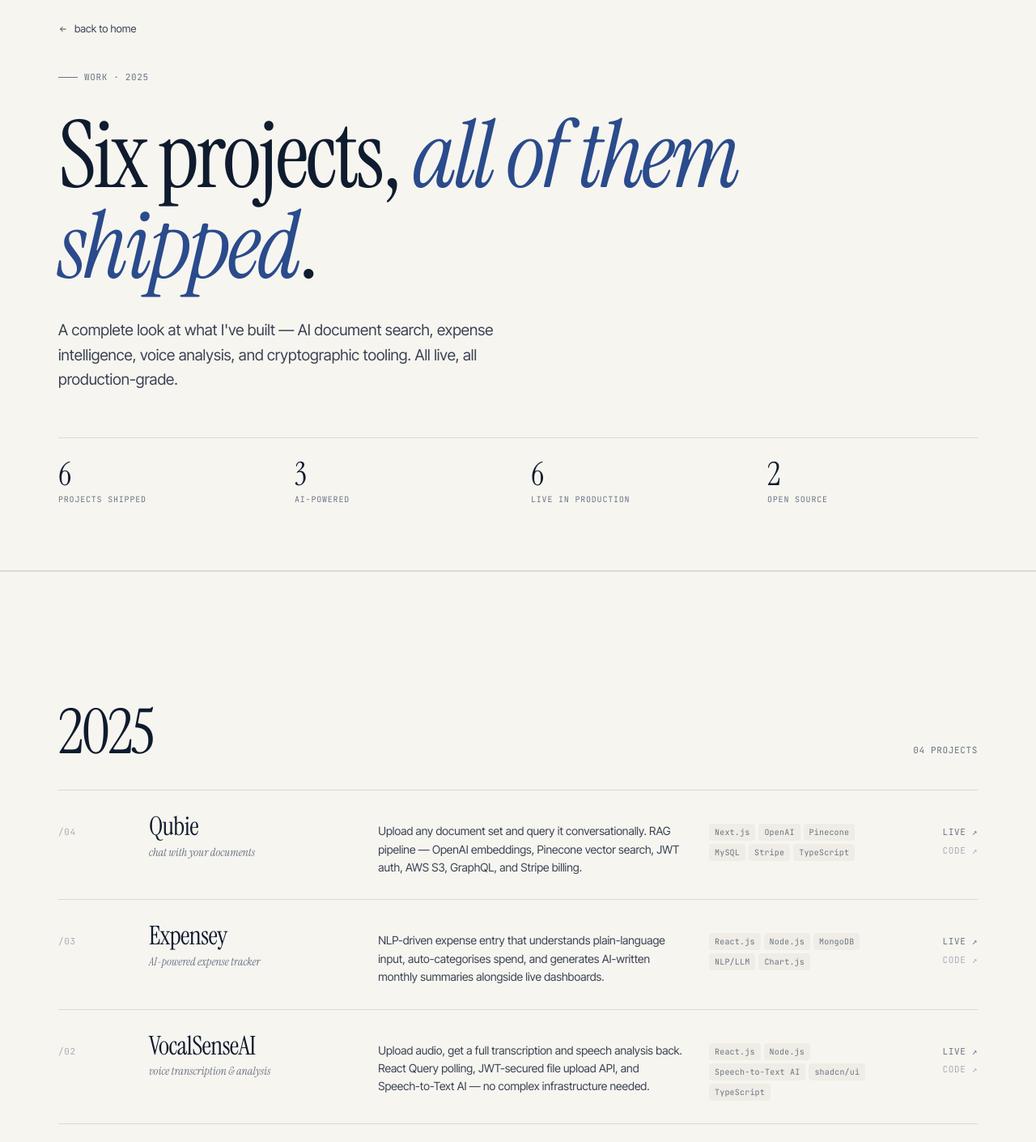
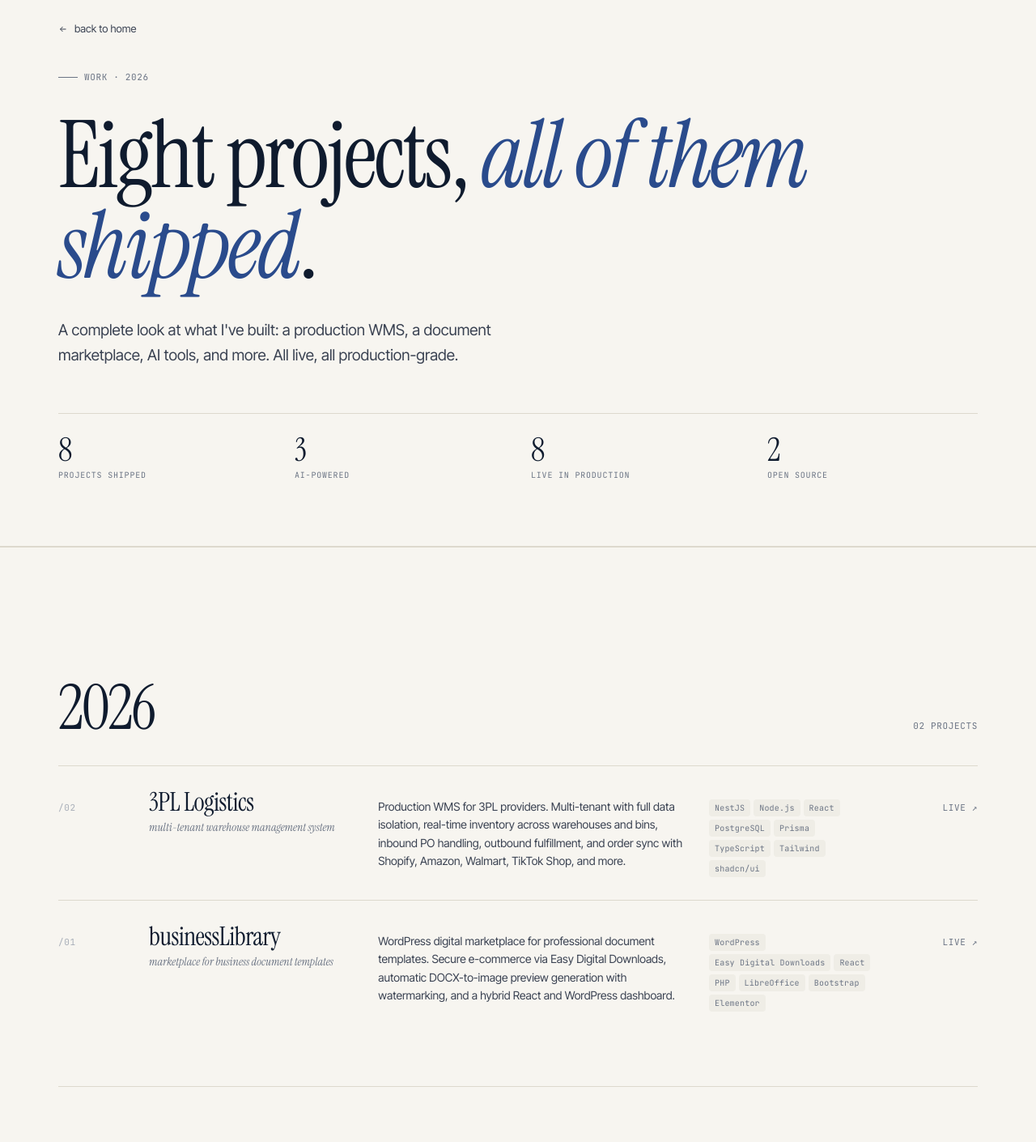
Before and after one commit to usmanashraff/usman-codes, a Next.js app: page /projects in a window 1280 px wide. Shown: the part 120-1530 px from the top of the page at 81% size. Built offline with nearby package versions, Linux system fonts and the light colour scheme.

Commit message:
new projects

```diff
--- a/app/page.tsx
+++ b/app/page.tsx
@@ -13,7 +13,7 @@ export default function Home() {
       <Header />
       <main>
         <HeroSection />
-        <ProjectsSection limit={4} />
+        <ProjectsSection limit={3} />
         <ServicesSection />
         <AboutSection />
         <TestimonialsSection />
--- a/app/projects/page.tsx
+++ b/app/projects/page.tsx
@@ -8,6 +8,28 @@ import Footer from "@/components/Footer";
 
 const ARCHIVE = [
   {
+    year: "2026",
+    count: "02 projects",
+    projects: [
+      {
+        n: "/02",
+        title: "3PL Logistics",
+        sub: "multi-tenant warehouse management system",
+        desc: "Production WMS for 3PL providers. Multi-tenant with full data isolation, real-time inventory across warehouses and bins, inbound PO handling, outbound fulfillment, and order sync with Shopify, Amazon, Walmart, TikTok Shop, and more.",
+        tags: ["NestJS", "Node.js", "React", "PostgreSQL", "Prisma", "TypeScript", "Tailwind", "shadcn/ui"],
+        href: "https://3pl-logistics.eleaderz.com/",
+      },
+      {
+        n: "/01",
+        title: "businessLibrary",
+        sub: "marketplace for business document templates",
+        desc: "WordPress digital marketplace for professional document templates. Secure e-commerce via Easy Digital Downloads, automatic DOCX-to-image preview generation with watermarking, and a hybrid React and WordPress dashboard.",
+        tags: ["WordPress", "Easy Digital Downloads", "React", "PHP", "LibreOffice", "Bootstrap", "Elementor"],
+        href: "https://businesslibrary.com.au/",
+      },
+    ],
+  },
+  {
     year: "2025",
     count: "04 projects",
     projects: [
@@ -15,7 +37,7 @@ const ARCHIVE = [
         n: "/04",
         title: "Qubie",
         sub: "chat with your documents",
-        desc: "Upload any document set and query it conversationally. RAG pipeline — OpenAI embeddings, Pinecone vector search, JWT auth, AWS S3, GraphQL, and Stripe billing.",
+        desc: "Upload any document set and query it conversationally. RAG pipeline with OpenAI embeddings, Pinecone vector search, AWS S3 storage, and Stripe billing.",
         tags: ["Next.js", "OpenAI", "Pinecone", "MySQL", "Stripe", "TypeScript"],
         href: "https://qubie.vercel.app/",
         codeHref: "https://github.com/usmanashraff/qubie",
@@ -24,7 +46,7 @@ const ARCHIVE = [
         n: "/03",
         title: "Expensey",
         sub: "AI-powered expense tracker",
-        desc: "NLP-driven expense entry that understands plain-language input, auto-categorises spend, and generates AI-written monthly summaries alongside live dashboards.",
+        desc: "NLP-driven expense entry that understands plain-language input, auto-categorises spend, and generates AI-written monthly summaries with live dashboards.",
         tags: ["React.js", "Node.js", "MongoDB", "NLP/LLM", "Chart.js"],
         href: "https://expenseyy.vercel.app/",
         codeHref: "https://github.com/usmanashraff/expensey",
@@ -33,7 +55,7 @@ const ARCHIVE = [
         n: "/02",
         title: "VocalSenseAI",
         sub: "voice transcription & analysis",
-        desc: "Upload audio, get a full transcription and speech analysis back. React Query polling, JWT-secured file upload API, and Speech-to-Text AI — no complex infrastructure needed.",
+        desc: "Upload audio and get a full transcription with speech analysis. JWT-secured file upload, React Query polling, and a Speech-to-Text AI backend.",
         tags: ["React.js", "Node.js", "Speech-to-Text AI", "shadcn/ui", "TypeScript"],
         href: "https://vocalsense.vercel.app/",
         codeHref: "https://github.com/usmanashraff/vocalsenseai",
@@ -42,7 +64,7 @@ const ARCHIVE = [
         n: "/01",
         title: "HashExplorer",
         sub: "client-side cryptographic hashing",
-        desc: "Real-time SHA-256 and SHA-3 hashing using the Web Crypto API. Fully client-side — sensitive input never touches a server. Zero backend, zero exposure.",
+        desc: "Real-time SHA-256 and SHA-3 hashing via the Web Crypto API. Fully client-side, sensitive input never touches a server.",
         tags: ["JavaScript ES6+", "Web Crypto API", "TailwindCSS"],
         href: "https://hashexplorer.vercel.app/",
         codeHref: "https://github.com/usmanashraff/hashexplorer",
@@ -57,7 +79,7 @@ const ARCHIVE = [
         n: "/06",
         title: "CarePlus",
         sub: "patient management system",
-        desc: "Full-stack healthcare platform for registering patients, booking appointments, and managing schedules. Staff dashboard lets you schedule, reschedule, and cancel appointments end-to-end.",
+        desc: "Full-stack healthcare platform for registering patients, booking appointments, and managing schedules. Staff dashboard for end-to-end appointment control.",
         tags: ["Next.js", "TypeScript", "shadcn/ui", "Appwrite"],
         href: "https://careplus-ten.vercel.app/",
         codeHref: "https://github.com/usmanashraff/PMS_careplus",
@@ -66,7 +88,7 @@ const ARCHIVE = [
         n: "/05",
         title: "Threads",
         sub: "social media app",
-        desc: "Feature-complete clone of Instagram's Threads — post threads, reply, follow users, and browse a real-time activity feed. A deep-dive into full-stack social graph mechanics.",
+        desc: "Feature-complete clone of Instagram's Threads. Post, reply, follow users, and browse a real-time activity feed built on a full-stack social graph.",
         tags: ["Next.js", "TypeScript", "MongoDB", "Clerk"],
         href: "https://threads-green-chi.vercel.app/",
         codeHref: "https://github.com/usmanashraff/threads",
@@ -76,9 +98,9 @@ const ARCHIVE = [
 ];
 
 const STATS = [
-  { n: "6", l: "projects shipped" },
+  { n: "8", l: "projects shipped" },
   { n: "3", l: "AI-powered" },
-  { n: "6", l: "live in production" },
+  { n: "8", l: "live in production" },
   { n: "2", l: "open source" },
 ];
 
@@ -132,7 +154,7 @@ export default function ProjectsPage() {
               animate={heroInView ? { opacity: 1, y: 0 } : {}}
               transition={{ duration: 0.5, delay: 0.05 }}
             >
-              Work · 2025
+              Work · 2026
             </motion.span>
 
             <motion.h1
@@ -150,7 +172,7 @@ export default function ProjectsPage() {
                 maxWidth: 1100,
               }}
             >
-              Six projects,{" "}
+              Eight projects,{" "}
               <em style={{ fontStyle: "italic", color: "var(--accent)" }}>
                 all of them shipped
               </em>
@@ -170,7 +192,7 @@ export default function ProjectsPage() {
                 margin: "32px 0 0",
               }}
             >
-              A complete look at what I&apos;ve built — AI document search, expense intelligence, voice analysis, and cryptographic tooling. All live, all production-grade.
+              A complete look at what I&apos;ve built: a production WMS, a document marketplace, AI tools, and more. All live, all production-grade.
             </motion.p>
 
             {/* Stats bar */}
--- a/components/ProjectsSection.tsx
+++ b/components/ProjectsSection.tsx
@@ -7,41 +7,59 @@ import Link from "next/link";
 const PROJECTS = [
   {
     n: "01",
-    year: "2025",
-    title: "Qubie",
-    sub: "Chat with your documents",
-    desc: "Upload any document set and query it conversationally. RAG pipeline — OpenAI embeddings stored in Pinecone, JWT-secured REST API, AWS S3 for storage, GraphQL queries, and Stripe billing.",
-    stack: ["Next.js", "Node.js", "OpenAI", "Pinecone", "MySQL", "Stripe", "TypeScript"],
-    live: "https://qubie.vercel.app/",
-    code: "https://github.com/usmanashraff/qubie",
+    year: "2026",
+    title: "3PL Logistics",
+    sub: "Multi-tenant warehouse management system",
+    desc: "A production WMS for 3PL providers. Multi-tenant with full data isolation, real-time inventory across warehouses and bins, and order sync with Shopify, Amazon, Walmart, TikTok Shop, and more.",
+    stack: ["NestJS", "Node.js", "React", "PostgreSQL", "Prisma", "TypeScript", "Tailwind", "shadcn/ui"],
+    live: "https://3pl-logistics.eleaderz.com/",
     featured: true,
   },
   {
     n: "02",
+    year: "2026",
+    title: "businessLibrary",
+    sub: "Marketplace for business document templates",
+    desc: "A WordPress-based digital marketplace for professional document templates. Secure e-commerce via Easy Digital Downloads, automatic DOCX-to-image preview generation with watermarking, and a hybrid React and WordPress dashboard.",
+    stack: ["WordPress", "Easy Digital Downloads", "React", "PHP", "LibreOffice", "Bootstrap", "Elementor"],
+    live: "https://businesslibrary.com.au/",
+  },
+  {
+    n: "03",
+    year: "2025",
+    title: "Qubie",
+    sub: "Chat with your documents",
+    desc: "Upload any document set and query it conversationally. RAG pipeline with OpenAI embeddings, Pinecone vector search, AWS S3 storage, and Stripe billing.",
+    stack: ["Next.js", "Node.js", "OpenAI", "Pinecone", "MySQL", "Stripe", "TypeScript"],
+    live: "https://qubie.vercel.app/",
+    code: "https://github.com/usmanashraff/qubie",
+  },
+  {
+    n: "04",
     year: "2025",
     title: "Expensey",
     sub: "Smart expense tracker",
-    desc: "NLP-driven expense entry that understands plain-language input, auto-categorises spend, and generates AI-written monthly summaries alongside live Chart.js dashboards.",
+    desc: "NLP-driven expense entry that understands plain-language input, auto-categorises spend, and generates AI-written monthly summaries with live dashboards.",
     stack: ["React.js", "Node.js", "MongoDB", "NLP/LLM", "Chart.js"],
     live: "https://expenseyy.vercel.app/",
     code: "https://github.com/usmanashraff/expensey",
   },
   {
-    n: "03",
+    n: "05",
     year: "2025",
     title: "VocalSenseAI",
-    sub: "Voice transcription & analysis",
-    desc: "Upload audio, get a full transcription and speech analysis back. React Query polling, JWT-secured file upload API, and a Speech-to-Text AI backend — no complex infrastructure needed.",
+    sub: "Voice transcription and analysis",
+    desc: "Upload audio and get a full transcription with speech analysis. JWT-secured file upload, React Query polling, and a Speech-to-Text AI backend.",
     stack: ["React.js", "Node.js", "Speech-to-Text AI", "shadcn/ui", "TypeScript"],
     live: "https://vocalsense.vercel.app/",
     code: "https://github.com/usmanashraff/vocalsenseai",
   },
   {
-    n: "04",
+    n: "06",
     year: "2025",
     title: "HashExplorer",
     sub: "Client-side cryptographic hashing",
-    desc: "Real-time SHA-256 and SHA-3 hashing using the browser's Web Crypto API. Fully client-side — sensitive input never touches a server. Zero backend, zero exposure.",
+    desc: "Real-time SHA-256 and SHA-3 hashing via the Web Crypto API. Fully client-side, sensitive input never touches a server.",
     stack: ["JavaScript ES6+", "Web Crypto API", "TailwindCSS"],
     live: "https://hashexplorer.vercel.app/",
     code: "https://github.com/usmanashraff/hashexplorer",
@@ -96,7 +114,7 @@ export default function ProjectsSection({ limit }: ProjectsSectionProps) {
               color: "var(--fg-3)",
             }}
           >
-            04 / 2025
+            06 / 2026
           </motion.span>
         </div>
 
```
